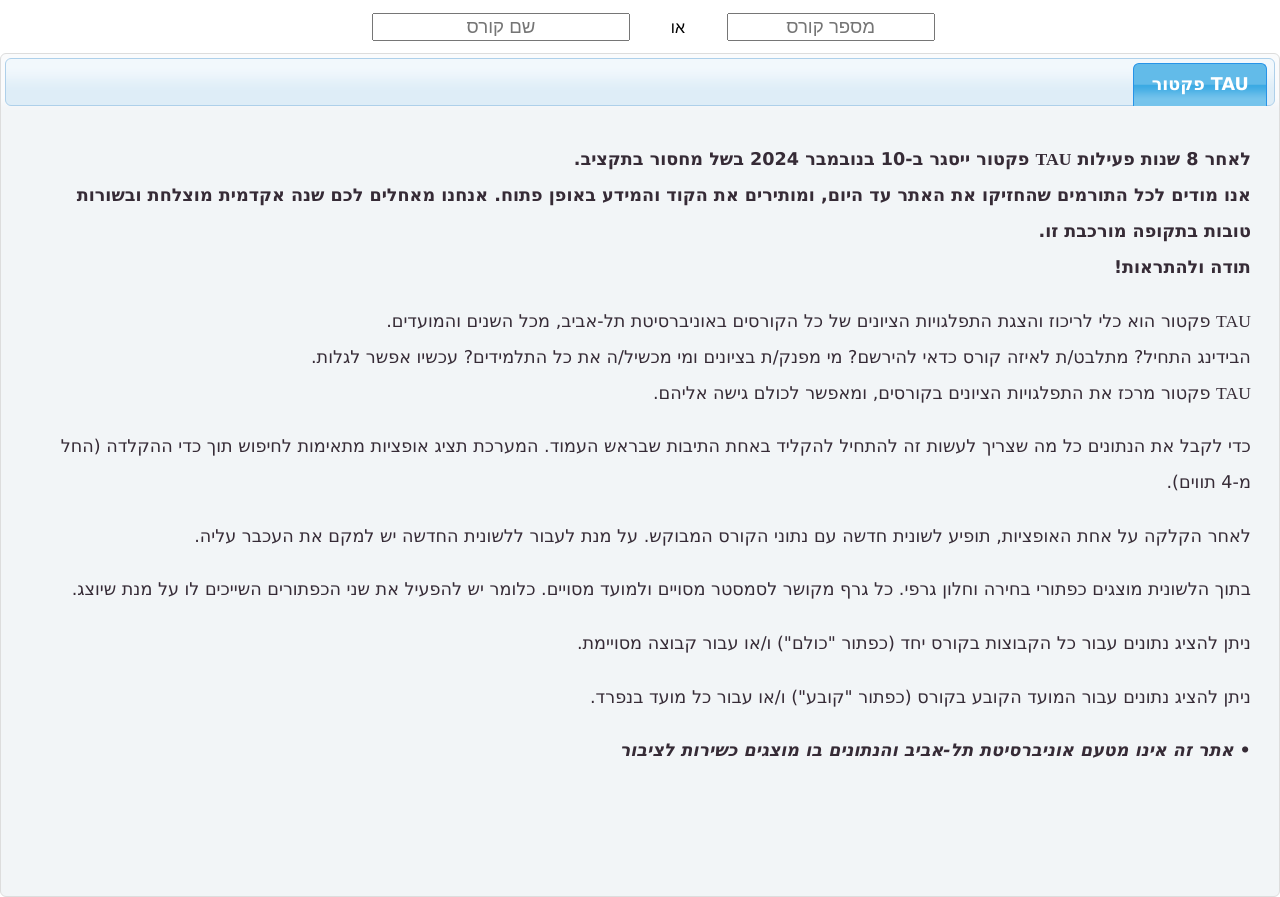
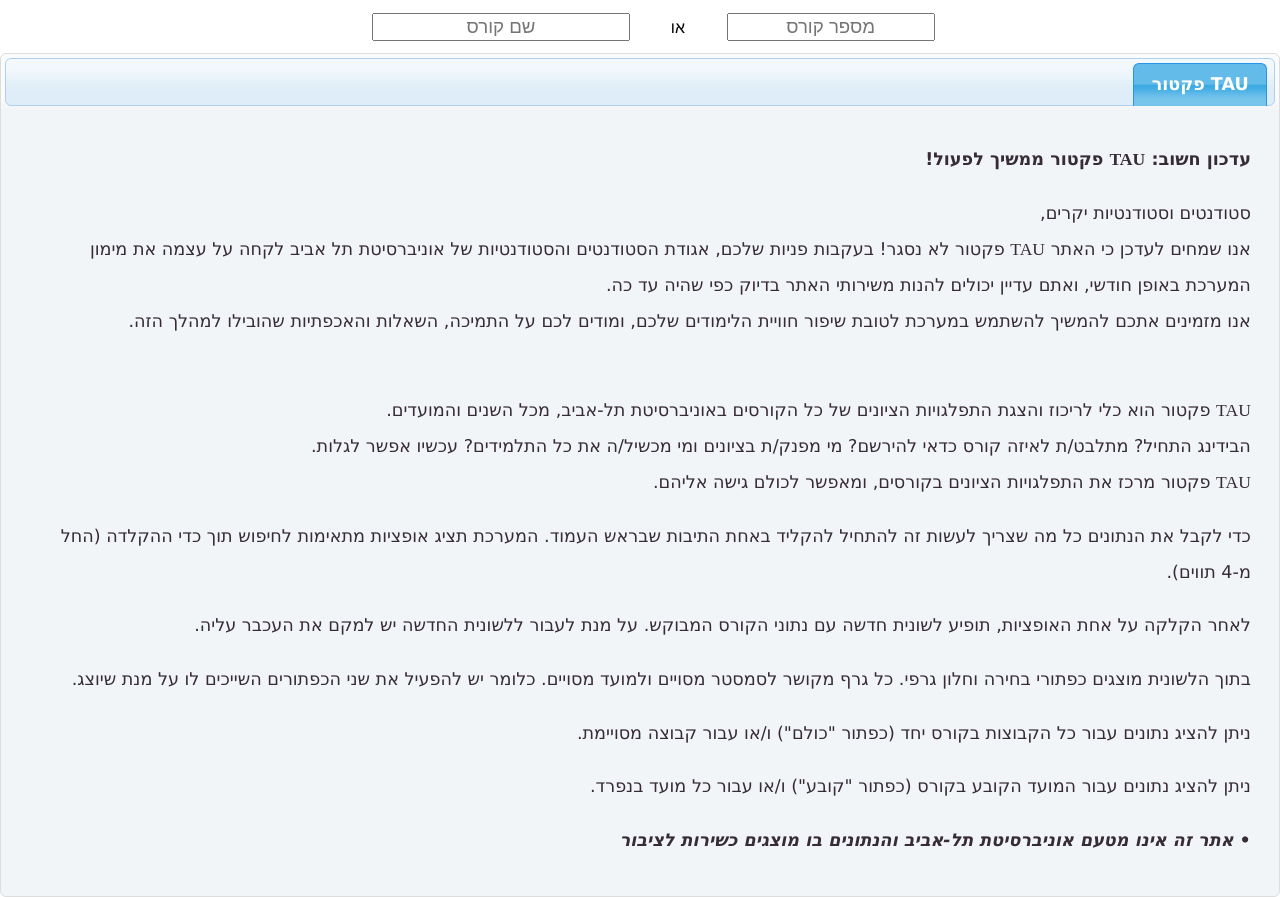
Before and after one commit to taufactor/tau-factor, a Django app: page / in a window 1280 px wide. Run offline with Django 3.2, Linux system fonts and the light colour scheme; parts of the project's set-up code (start-up, migrations or seed data) failed here and were passed over; some libraries are stand-ins or nearby versions.

Commit message:
Aguda message

```diff
--- a/fe/templates/index.html
+++ b/fe/templates/index.html
@@ -72,11 +72,10 @@
             <li><a href="#homepage">TAU פקטור</a></li>
         </ol>
         <div id="homepage" style="line-height: 27pt;">
-            <p style="font-weight:bold;">לאחר 8 שנות פעילות <span class="tau">TAU</span> פקטור ייסגר ב-10 בנובמבר 2024 בשל מחסור בתקציב.<br />
-            אנו מודים לכל התורמים שהחזיקו את האתר עד היום, ומותירים את הקוד והמידע באופן פתוח.
-            אנחנו מאחלים לכם שנה אקדמית מוצלחת ובשורות טובות בתקופה מורכבת זו.<br />
-            תודה ולהתראות!
-            </p>
+            <p style="font-weight:bold;">עדכון חשוב: <span class="tau">TAU</span> פקטור ממשיך לפעול!</p>
+            סטודנטים וסטודנטיות יקרים,<br />
+            אנו שמחים לעדכן כי האתר <span class="tau">TAU</span> פקטור לא נסגר! בעקבות פניות שלכם, אגודת הסטודנטים והסטודנטיות של אוניברסיטת תל אביב לקחה על עצמה את מימון המערכת באופן חודשי, ואתם עדיין יכולים להנות משירותי האתר בדיוק כפי שהיה עד כה.<br />
+אנו מזמינים אתכם להמשיך להשתמש במערכת לטובת שיפור חוויית הלימודים שלכם, ומודים לכם על התמיכה, השאלות והאכפתיות שהובילו למהלך הזה.<br /><br />
             <p><span class="tau">TAU</span> פקטור הוא כלי לריכוז והצגת התפלגויות הציונים של כל הקורסים באוניברסיטת תל-אביב, מכל השנים והמועדים.<br />
 הבידינג התחיל? מתלבט/ת לאיזה קורס כדאי להירשם? מי מפנק/ת בציונים ומי מכשיל/ה את כל התלמידים? עכשיו אפשר לגלות.<br />
 <span class="tau">TAU</span> פקטור מרכז את התפלגויות הציונים בקורסים, ומאפשר לכולם גישה אליהם.</p>
```
